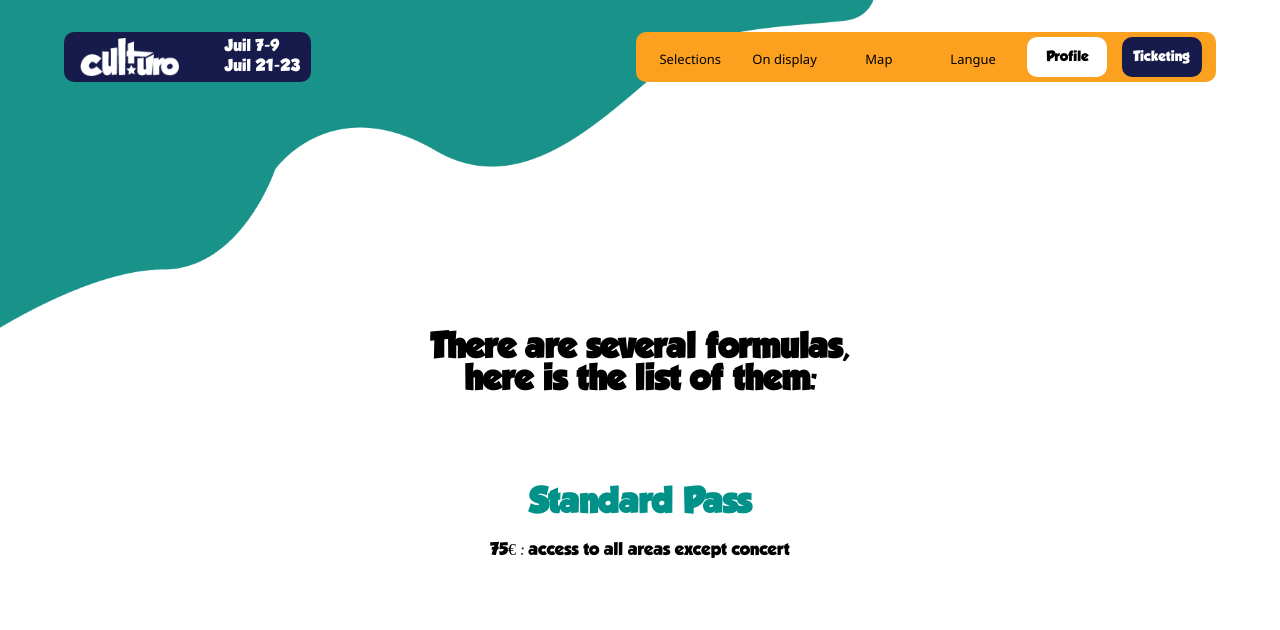
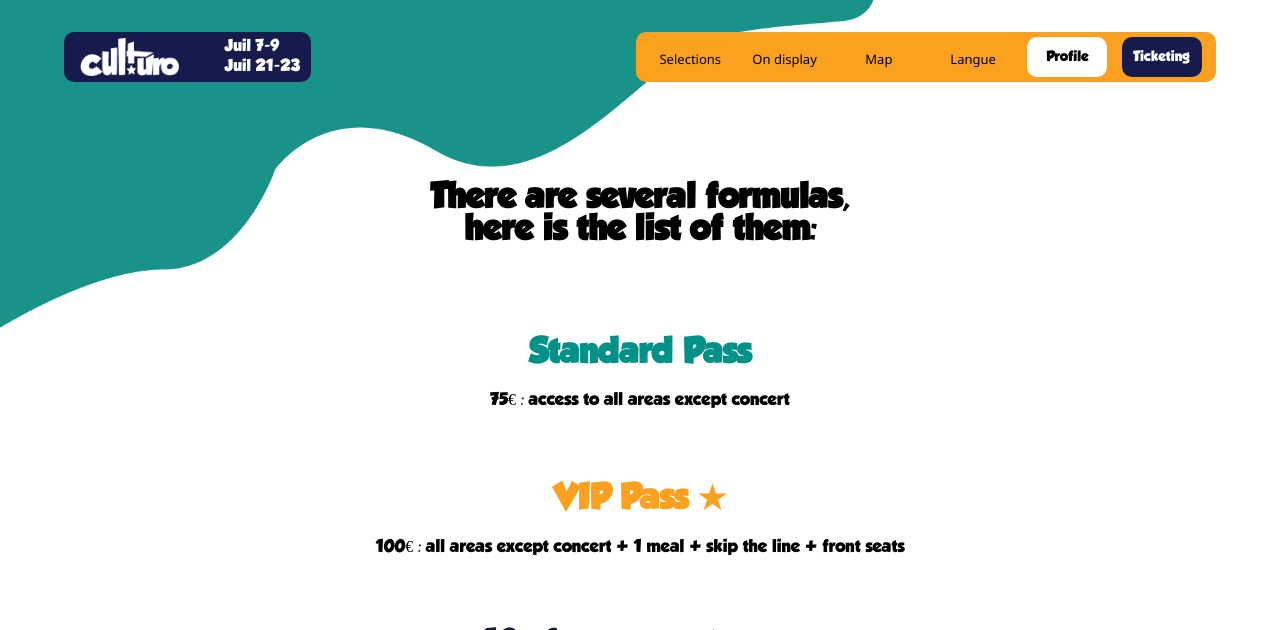
Before and after one commit to 5quentin/WebWeek-Culturo, a PHP site: page /billet.php in a window 1280 px wide. Shown: the top 630 px of the page. Run offline with PHP 8.4, Linux system fonts and the light colour scheme.

Commit message:
fin mardi

```diff
--- a/partieWeb/POO/Billets.php
+++ b/partieWeb/POO/Billets.php
@@ -28,6 +28,7 @@
             parent::__construct($typeBillets);
 
         }
+
        public function EnsembleBillets($billets,$nomBillet){
             $this->nbtypeBillets = $billets['type_billets'];
             for($i=0;$i<count($this->nbtypeBillets);$i++){
--- a/partieWeb/css/style.css
+++ b/partieWeb/css/style.css
@@ -212,7 +212,7 @@ p>input, select{
 }
 
 .desc > #prems {
-    margin-top: 250px;
+    margin-top: 100px;
 }
 
 .desc > #stand {
```
